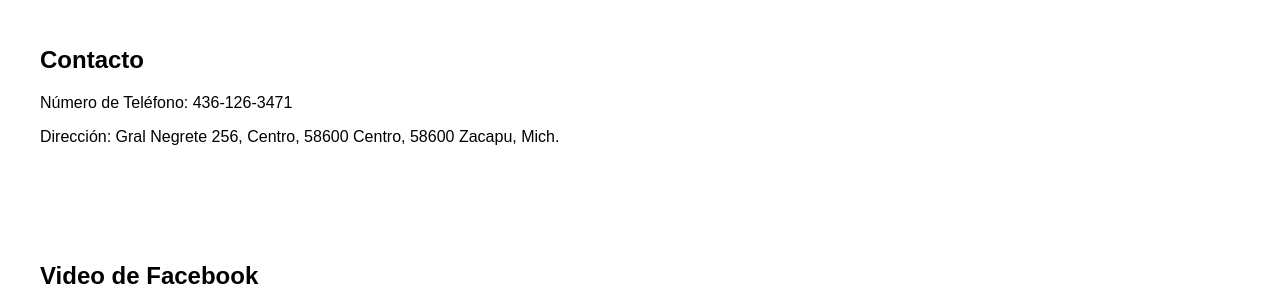
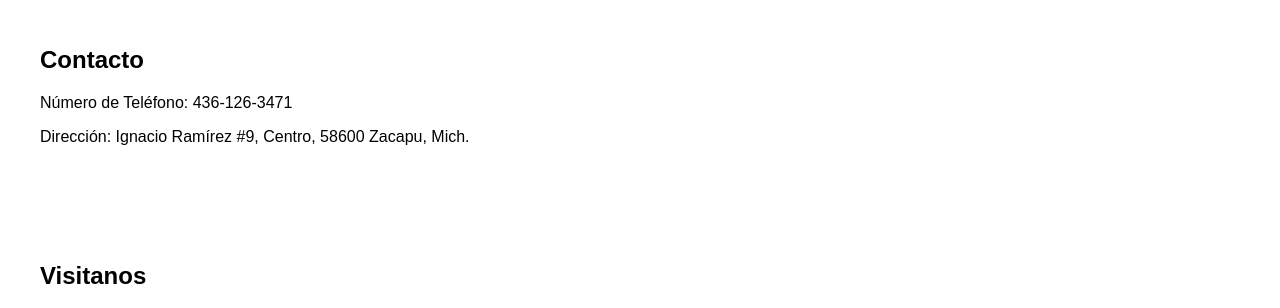
Before and after one commit to MenutechDeveloper/ice-cream-iklu, a plain HTML site: page docs/index.html in a window 1280 px wide. Shown: the part 4900-5208 px from the top of the page. Drawn offline with Linux system fonts and the light colour scheme; grey boxes are pictures that could not be loaded.

Commit message:
Update index.html

```diff
--- a/docs/index.html
+++ b/docs/index.html
@@ -92,15 +92,15 @@
     <div class="container">
       <h2>Contacto</h2>
       <p>Número de Teléfono: <a style="text-decoration:none; color:#000;" href="tel:4361263471">436-126-3471</a></p>
-      <p>Dirección: Gral Negrete 256, Centro, 58600 Centro, 58600 Zacapu, Mich.</p>
+      <p>Dirección: Ignacio Ramírez #9, Centro, 58600 Zacapu, Mich.</p>
     </div>
   </section>
 
   <section class="facebook-video">
     <div class="container">
-      <h2>Video de Facebook</h2>
+      <h2>Visitanos</h2>
       <div class="mapa">
-      <iframe src="https://www.google.com/maps/embed?pb=!1m18!1m12!1m3!1d3753.536916390601!2d-101.78878572398682!3d19.817222328283844!2m3!1f0!2f0!3f0!3m2!1i1024!2i768!4f13.1!3m3!1m2!1s0x842dc93826a110c7%3A0x8a7575a98499b69e!2sGral.%20Negrete%20256%2C%20Centro%2C%2058600%20Centro%2C%20Mich.!5e0!3m2!1ses-419!2smx!4v1704844810262!5m2!1ses-419!2smx" style="border:0;" allowfullscreen="" loading="lazy" referrerpolicy="no-referrer-when-downgrade"></iframe>
+<iframe src="https://www.google.com/maps/embed?pb=!1m18!1m12!1m3!1d3753.5009909783334!2d-101.79375452398689!3d19.818744028234402!2m3!1f0!2f0!3f0!3m2!1i1024!2i768!4f13.1!3m3!1m2!1s0x842dc9361e09d2d5%3A0x2034fd13c97b467c!2sIgnacio%20Ram%C3%ADrez%209%2C%20Centro%2C%2058600%20Zacapu%2C%20Mich.!5e0!3m2!1ses-419!2smx!4v1704911154310!5m2!1ses-419!2smx" style="border:0;" allowfullscreen="" loading="lazy" referrerpolicy="no-referrer-when-downgrade"></iframe>
       </div>
     </div>
   </section>
```
